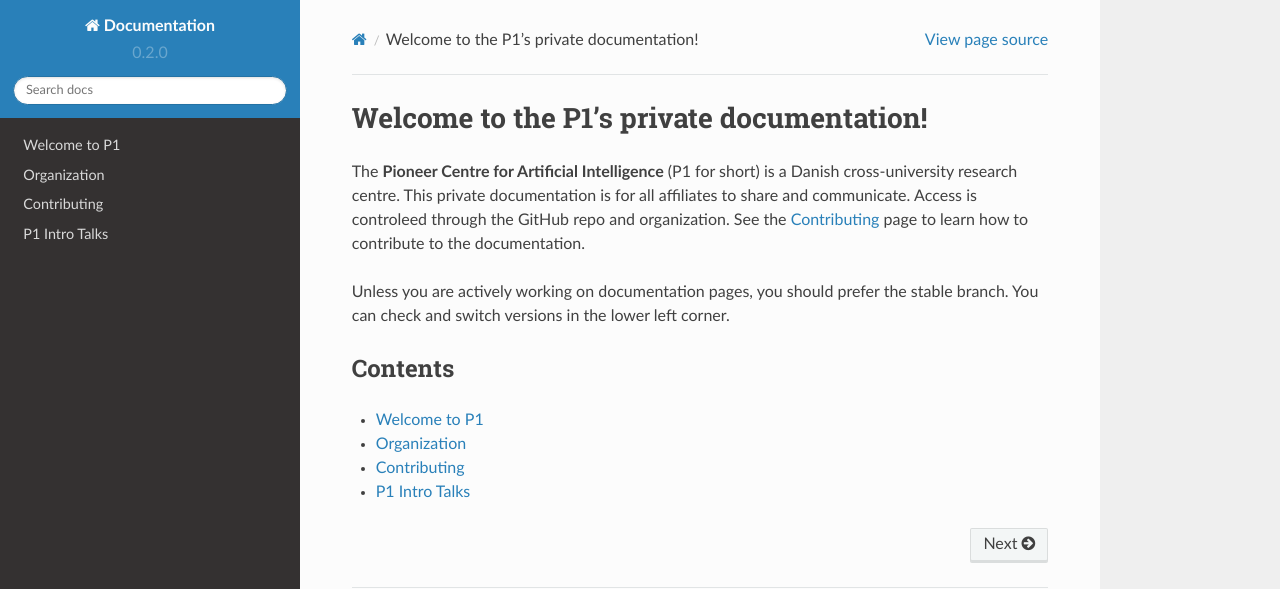
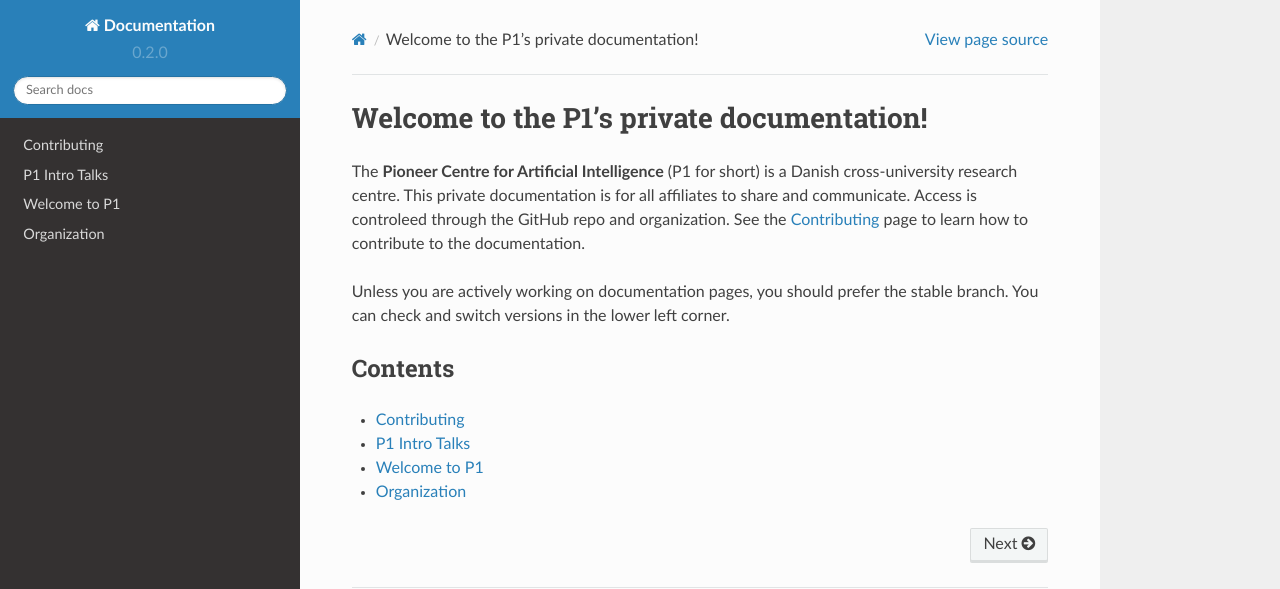
Before and after one commit to Pioneer-Centre-for-AI/p1-compute-documentation, a Sphinx documentation site: the page built from docs/source/index.rst, in a window 1280 px wide. Shown: the top 589 px of the page. Built offline with Sphinx 7.4.7 and the Read the Docs theme 2.0.0, drawn with Linux system fonts in a browser that asks for light colours.

Commit message:
Try to get the pages to show up

```diff
--- a/docs/source/index.rst
+++ b/docs/source/index.rst
@@ -11,7 +11,7 @@
 
 .. toctree::
 
+   contributing
+   introtalks
    welcome
    organization
-   contributing
-   introtalks
```
